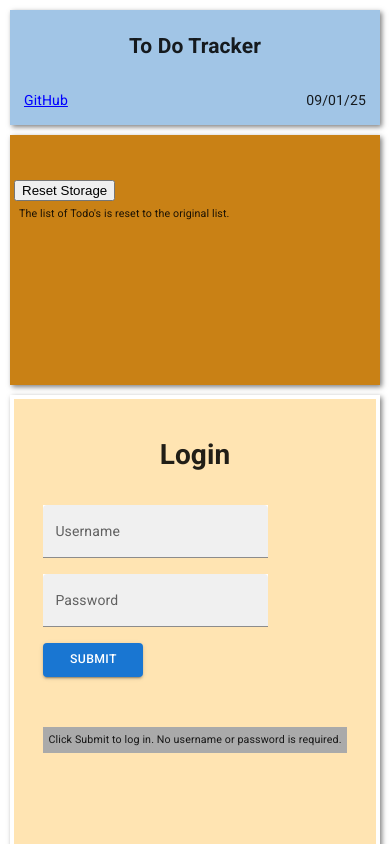
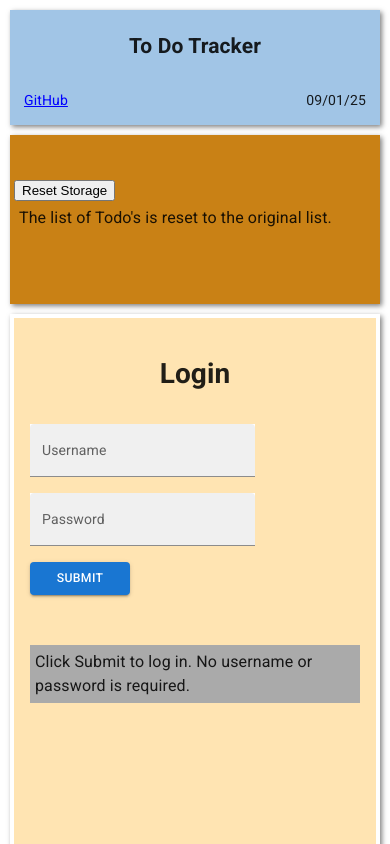
Before and after one commit to bloppo/todo-tracker2, a React (Vite) app: page /login in a window 390 px wide. Shown: the top 844 px of the page. Built offline with nearby package versions, Linux system fonts and the light colour scheme.

Commit message:
9th Commit - Styling issues

```diff
--- a/src/App.tsx
+++ b/src/App.tsx
@@ -41,7 +41,7 @@ function App() {
                         </> : null}
 
                     <button onClick={() => clearStorage()} style={{marginTop:"20px"}}>Reset Storage</button>
-                    <div style={{fontSize:"8pt", padding:"5px"}}>The list of Todo's is reset to the original list.</div>
+                    <div style={{fontSize:"12pt", padding:"5px"}}>The list of Todo's is reset to the original list.</div>
                 </div>
                 <div className={"content"}>
                     <Outlet/>
--- a/src/Login.tsx
+++ b/src/Login.tsx
@@ -62,7 +62,7 @@ const Login = () => {
                             Submit
                         </Button>
 
-                        <div style={{backgroundColor:"#aaa", fontSize:"8pt", padding:"5px", marginTop:"50px"}}>
+                        <div style={{backgroundColor:"#aaa", fontSize:"12pt", padding:"5px", marginTop:"50px"}}>
                             Click Submit to log in. No username or password is required.
                         </div>
                     </Stack>
--- a/src/index.css
+++ b/src/index.css
@@ -108,7 +108,8 @@ Button:hover {
 
 .sidebar {
     width: 200px;
-    min-height: 75vh;
+    min-height: 25vh;
+    flex:1;
     padding: 10px;
     background-color: rgb(201, 129, 21);
     box-shadow: 2px 2px 5px rgba(0, 0, 0, 0.5);
@@ -311,7 +312,7 @@ nav {
 
     .sidebar {
         width: 100%; /* Sidebar takes full width */
-        min-height:250px;
+        min-height:20vh;
         /*max-height:300px;*/
         padding: 4px;
         box-sizing: border-box;
```
